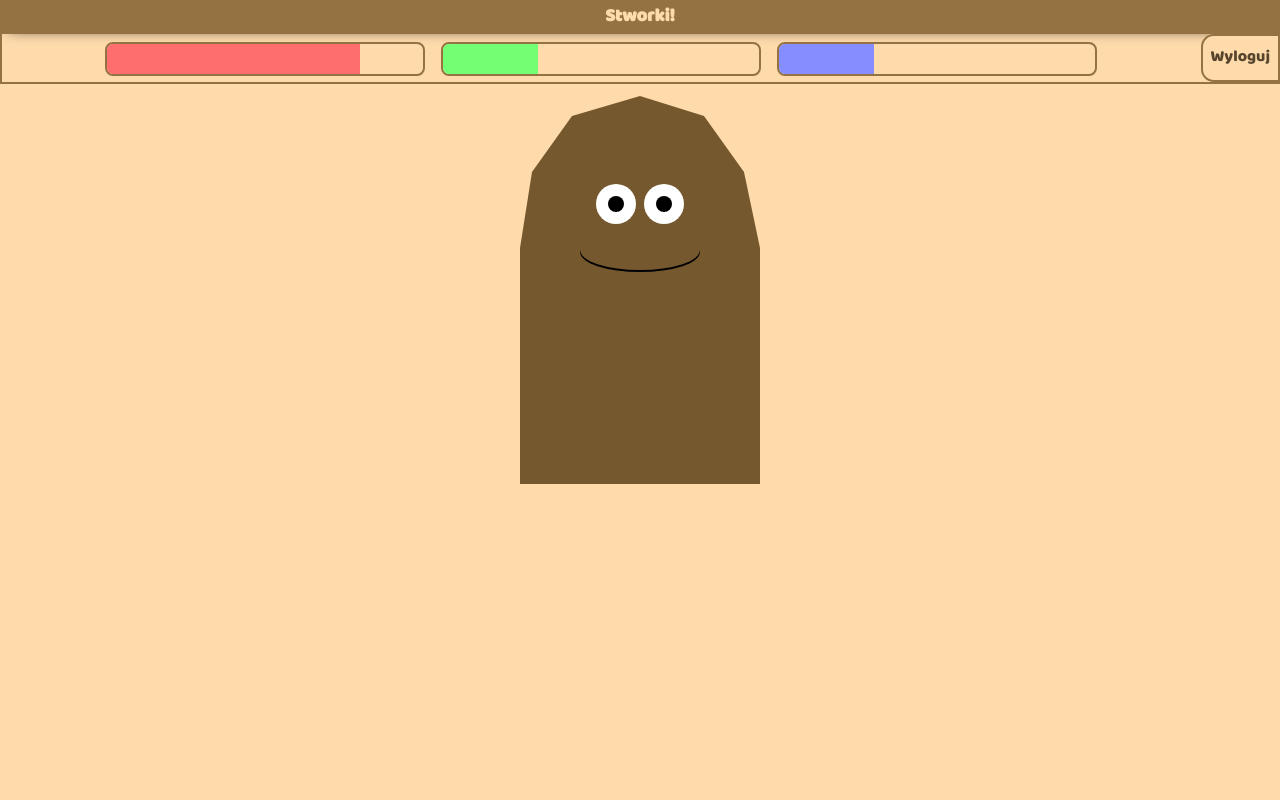
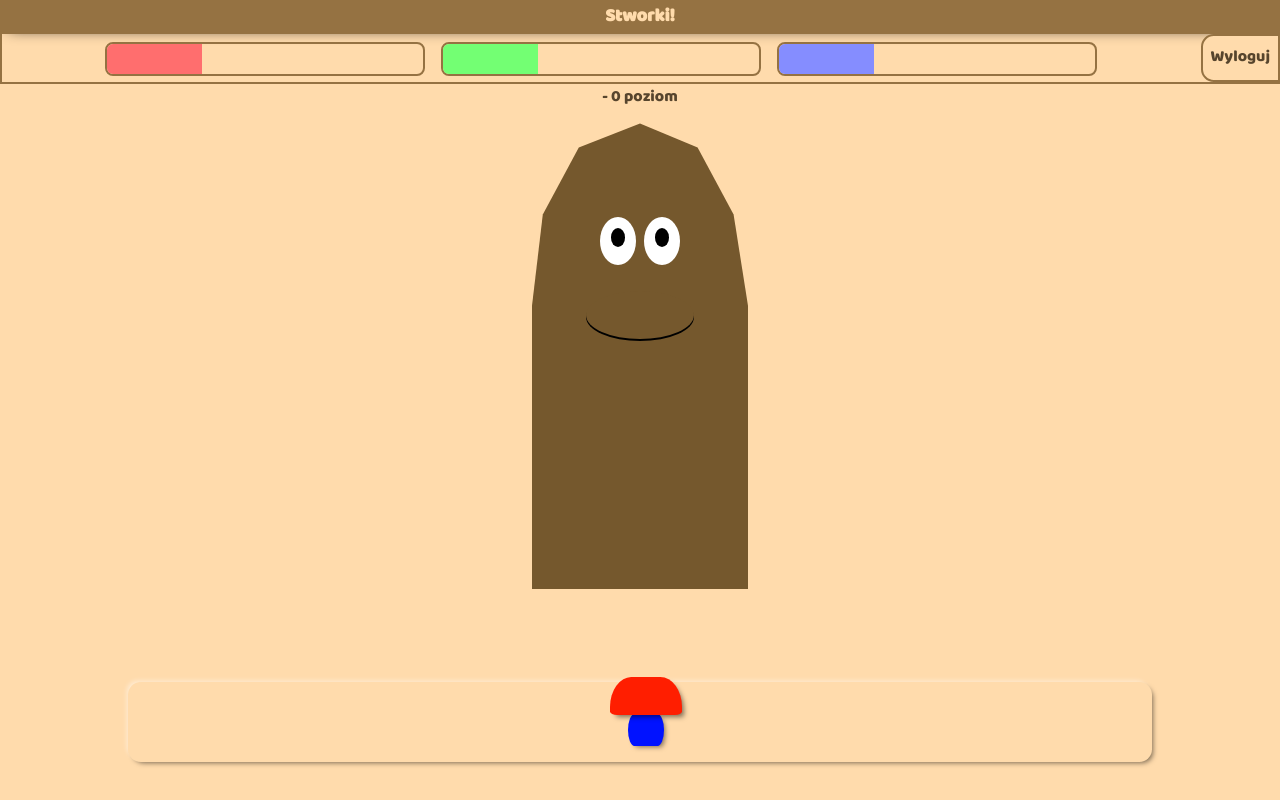
Before and after one commit to AJaszek/StworkiAngularGame, an Angular app: page /game in a window 1280 px wide. Built offline with nearby package versions, Linux system fonts and the light colour scheme; no server answers.

Commit message:
Added sleep function

```diff
--- a/src/app/creature.ts
+++ b/src/app/creature.ts
@@ -1,12 +1,90 @@
-export class Creature  {
-    type: number;
-    kind: string;
-    description: string;
+export class Creature {
+    private type: number;
+    private kind: string;
+    private description: string;
+    private name: string;
+    private level: number;
+    private health: number;
+    private hunger: number;
+    private tiredness: number;
+    private sleep: boolean = false;
 
-    constructor(type: number, kind: string, description: string){
+    constructor(
+        type: number,
+        kind: string,
+        description: string,
+        name: string = "",
+        level: number = 0,
+        health: number = 0,
+        hunger: number = 0,
+        tiredness: number = 0) {
+
         this.type = type;
         this.kind = kind;
         this.description = description;
+        this.name = name;
+        this.level = level;
+        this.health = health;
+        this.hunger = hunger;
+        this.tiredness = tiredness;
+    }
+
+    public setSleep(sleep:boolean){
+        this.sleep=sleep;
+    }
+    public getSleep(){
+        return this.sleep;
+    }
+    public getType(): number {
+        return this.type;
+    }
+
+    public getKind(): string {
+        return this.kind;
+    }
+
+    public getDescription(): string {
+        return this.description;
+    }
+
+    public getName(): string {
+        return this.name;
+    }
+
+    public setName(name: string): void {
+        this.name = name;
+    }
+
+    public getLevel(): number {
+        return this.level;
+    }
+
+    public setLevel(level: number): void {
+        this.level = level;
+    }
+
+    public getHealth(): number {
+        return this.health;
+    }
+
+    public setHealth(health: number): void {
+        this.health = health;
+    }
+
+    public getHunger(): number {
+        return this.hunger;
+    }
+
+    public setHunger(hunger: number): void {
+        this.hunger = hunger;
+    }
+
+    public getTiredness(): number {
+        return this.tiredness;
+    }
+
+    public setTiredness(tiredness: number): void {
+        this.tiredness = tiredness;
     }
 
 }
--- a/src/app/game/game.component.html
+++ b/src/app/game/game.component.html
@@ -12,7 +12,9 @@
         Wyloguj
     </div>
 </div>
+
 <div class="gameWindow">
+    <div class="creatureInfo">{{creature.getName()}} - {{creature.getLevel()}} poziom</div>
     <div class="creature">
 
         <div class="creatureEye">
@@ -26,4 +28,10 @@
         </div>
     </div>
 
+    <div class="interractionBar">
+        <div class="lamp" (click)="changeLampeState()"></div>
+
+    </div>
+
+    <div class="sleepTime"></div>
 </div>
--- a/src/app/game/game.component.scss
+++ b/src/app/game/game.component.scss
@@ -1,12 +1,12 @@
 @import "../login/login.component";
 
-.logoutButton{
+.logoutButton {
     background-color: $beigeLight;
     z-index: 5;
     float: right;
     //position: relative;
-   // top:100%;
-   // right: 0%;
+    // top:100%;
+    // right: 0%;
 
     padding: 1vh;
     height: 6vh;
@@ -17,19 +17,18 @@
     margin-right: -2px;
     //box-shadow: 2px 2px 5px -2px rgba(0, 0, 0, 0.5);
     cursor: pointer;
-
 }
-.notificationBar{
+.notificationBar {
     border: 2px solid $beigeBorder;
     height: 6vh;
     text-align: center;
     //padding: 1vh;
 }
-.notificationBar > div{
+.notificationBar > div {
     box-sizing: border-box;
     display: inline-block;
 }
-.barBorder{
+.barBorder {
     width: 25vw;
     height: 70%;
     margin: 1vh;
@@ -37,36 +36,37 @@
     border-radius: 1vh;
     overflow: hidden;
 }
-.bar{
+.bar {
     //position: absolute;
 
     width: 30%;
     height: 100%;
 }
-#healthBar{
+#healthBar {
     background-color: #ff6e6e;
-
 }
-#hungryBar{
+#hungryBar {
     background-color: #73ff73;
 }
-#tirednessBar{
+#tirednessBar {
     background-color: #858dff;
 }
-.gameWindow{
+.gameWindow {
     text-align: center;
 }
-.creature{
+.creature {
     background-color: rgb(117, 88, 45);
     display: inline-block;
-    min-width: 100px;
-    min-height: 100px;
-    width: 25em;
-    height: 25em;
+    //min-width: 100px;
+    //min-height: 100px;
+    width: 45vh;
+    //width: 25em;
+    //height: 25em;
+    height: 60vh;
     margin: auto;
     clip-path: polygon(20% 100%, 20% 41%, 23% 22%, 33% 8%, 50% 3%, 66% 8%, 76% 22%, 80% 41%, 80% 100%);
 }
-.creatureEye{
+.creatureEye {
     background-color: rgb(255, 255, 255);
     display: inline-block;
     width: 10%;
@@ -74,23 +74,24 @@
     //margin: auto;
     margin: 0.5vh;
     position: relative;
-    top: 6em;
+    top: 13vh;
     z-index: 2;
     border-radius: 50%;
-   // transform: translateX(4em);
-   // transform: translateY(2em);
+    overflow: hidden;
+    //transform: translateX(-6vh);
+    //transform: translateY(-5vh);
 }
-.pupil{
+.pupil {
     background-color: rgb(0, 0, 0);
     border-radius: 50%;
     display: inline-block;
     width: 40%;
     height: 40%;
     margin-top: 30%;
-   // transform: translateY(-0.8em);
+    margin-bottom: 30%;
+    // transform: translateY(-0.8em);
 }
-.creatureMouth{
-
+.creatureMouth {
     background-color: rgb(0, 0, 0);
     display: block;
     width: 30%;
@@ -100,9 +101,8 @@
     position: relative;
     top: 25%;
     border-radius: 50%;
-
 }
-.upperLip{
+.upperLip {
     background-color: rgb(117, 88, 45);
     display: block;
     width: 100%;
@@ -114,41 +114,73 @@
     //transform: translateX(4em);
 }
 
-
-
-
-
-
-
-
-
-
-
-
-
-
-/*.creature{
-    background-color: red;
+.interractionBar {
+    //border: 1px solid $beigeBorder;
+    border-radius: 1vw;
+    background-color: $beigeLight;
+    box-sizing: border-box;
+    height: 10vh;
+    width: 80vw;
+    margin: 10vw 0 3vw 10vw;
+    position: fixed;
+    bottom: 0%;
+    z-index: 2;
+    box-shadow: 3px 3px 5px -2px rgba(0, 0, 0, 0.5), -3px -3px 5px -2px rgba(255, 255, 255, 0.5);
+}
+.lamp::before {
+    content: "";
+    position: relative;
+    background-color: rgb(1, 18, 255);
+    width: 50%;
+    height: 50%;
+    top: 50%;
+    //left: 25%;
     display: inline-block;
-    width: 100px;
-    height: 100px;
-    margin: auto;
+    border-radius: 18% 18% 18% 18% / 50% 50% 50% 50%;
+    box-shadow: 3px 3px 5px -2px rgba(0, 0, 0, 0.5);
 }
-.creature::after{
+.lamp {
+    background-color: rgba(238, 255, 0, 0);
+    border-radius: 50% 50% 50% 50% / 100% 100% 0% 0% ;
+    width: 9vh;
+    height: 8vh;
+    display: inline-block;
+    margin-left: 1vw;
+}
+.lamp::after {
     content: "";
+    position: relative;
+    background-color: rgb(255, 30, 0);
+    width: 100%;
     display: inline-block;
-    background-color: royalblue;
-    width: 100px;
-    height: 100px;
-    position: relative;
-    top: 100px;
+    border-radius: 30% 30% 10% 10% / 78% 78% 10% 10%;
+    height: 60%;
+    top: -70%;
+    box-shadow: 4px 4px 5px -2px rgba(0, 0, 0, 0.5);
 }
-.creature::before{
-    content: "";
-    display: inline-block;
-    background-color: greenyellow;
-    width: 100px;
-    height: 100px;
-    position: relative;
-    top: 100px;
-}*/
+.sleepTime {
+    opacity: 0%;
+    pointer-events: none;
+    position: fixed;
+    top: 0%;
+    background-color: rgba(0, 0, 0, 0.568);
+    width: 100vw;
+    height: 100vh;
+    z-index: 100;
+}
+@keyframes closeEyes {
+    0% {height: 10%;}
+    100% { height: 0.4%; }
+}
+@keyframes openEyes {
+    0% {height: 0.4%;}
+    100% { height: 10%; }
+}
+@keyframes darkenWindow {
+    0% {opacity: 0%;}
+    100% { opacity: 100%; }
+}
+@keyframes lightenWindow {
+    0% {opacity: 100%;}
+    100% { opacity: 0%; }
+}
--- a/src/app/game/game.component.ts
+++ b/src/app/game/game.component.ts
@@ -1,6 +1,7 @@
 import { Component, ElementRef, HostListener, OnInit } from '@angular/core';
 import { Router } from '@angular/router';
 import { ApiConnectorService } from '../api-connector.service';
+import { Creature } from '../creature';
 
 @Component({
   selector: 'app-game',
@@ -9,48 +10,44 @@ import { ApiConnectorService } from '../api-connector.service';
 })
 export class GameComponent implements OnInit {
 
+  creature!: Creature ;
+
   constructor(private api: ApiConnectorService, public router: Router, private elementRef: ElementRef) {
 
-   /* api.getCreatureData().subscribe(
+
+  }
+
+  ngOnInit(): void {
+    this.creature= new Creature(0,"","","",0,0,0,0);
+    this.api.getCreatureData().subscribe(
       (response: any) => {
-        console.log(response);
-
+        this.creature = new Creature(
+          response.type,
+          response.kind,
+          response.description,
+          response.name,
+          response.level,
+          response.health,
+          response.hunger,
+          response.tiredness,
+          );
+          (document.querySelector('#healthBar') as HTMLElement).style.width = this.creature.getHealth().toString()+"%";
+          (document.querySelector('#hungryBar') as HTMLElement).style.width = this.creature.getHunger().toString()+"%";
+          (document.querySelector('#tirednessBar') as HTMLElement).style.width = this.creature.getTiredness().toString()+"%";
       },
       (err: any) => console.log(err)
-    );*/
+    );
+
   }
 
-  ngOnInit(): void {}
 
-  aaa(ev:any){
-    let x:number = ev.touches[0].screenX;
-    let y:number = ev.touches[0].screenY;
-    x*=1;
-    y*=1;
-    this.moveAfterCursor(x, y);
+  ngAfterViewInit() {
+
+    if(!this.creature.getSleep())
+    window.addEventListener('touchmove', this.process_touchmove, false);
+    //window.removeEventListener
   }
-  ngAfterViewInit() {
-    (document.querySelector('#healthBar') as HTMLElement).style.width = '80%';
-    window.addEventListener('touchmove', this.process_touchmove, false);
-  }
-  process_touchmove(ev:any) {
-    let x:number = ev.touches[0].screenX;
-    let y:number = ev.touches[0].screenY;
-    let posX = (x / window.innerWidth) * 16 - 8;
-    let posY = (y / window.innerHeight) * 8 - 3;
-    if(posX > 4) posX = 4;
-    else if(posX < -4) posX = -4;
-    if(posY > 2) posY = 2;
-    else if(posY < -2) posY = -2;
-    (document.querySelectorAll('.creatureEye')[0] as HTMLElement).style.transform = "translate(" + posX + "em," + posY + "em)";
-    (document.querySelectorAll('.creatureEye')[1] as HTMLElement).style.transform = "translate(" + posX + "em," + posY + "em)";
 
-    (document.querySelectorAll('.pupil')[0] as HTMLElement).style.transform = "translate(" + posX/7 + "em," + posY/5 + "em)";
-    (document.querySelectorAll('.pupil')[1] as HTMLElement).style.transform = "translate(" + posX/7 + "em," + posY/5 + "em)";
-
-    (document.querySelector('.creatureMouth') as HTMLElement).style.transform = "translate(" + posX/2 + "em," + posY/2 + "em)";
-
-  }
   logout() {
     this.api.logout().subscribe(
       (response: any) => {
@@ -64,32 +61,75 @@ export class GameComponent implements OnInit {
   @HostListener('document:mousemove', ['$event'])
   @HostListener('document:touchmove', ['$event'])
   onMouseMove(e:any) {
+    if(!this.creature.getSleep())
     this.moveAfterCursor(e.clientX, e.clientY);
-
   }
-
-
   moveAfterCursor(x:number, y:number){
 
     let posX = (x / window.innerWidth) * 16 - 8;
     let posY = (y / window.innerHeight) * 8 - 3;
-    if(posX > 4) posX = 4;
-    else if(posX < -4) posX = -4;
-    if(posY > 2) posY = 2;
-    else if(posY < -2) posY = -2;
-    (document.querySelectorAll('.creatureEye')[0] as HTMLElement).style.transform = "translate(" + posX + "em," + posY + "em)";
-    (document.querySelectorAll('.creatureEye')[1] as HTMLElement).style.transform = "translate(" + posX + "em," + posY + "em)";
+    if(posX > 6) posX = 6;
+    else if(posX < -6) posX = -6;
+    if(posY > 5) posY = 5;
+    else if(posY < -5) posY = -5;
+    (document.querySelectorAll('.creatureEye')[0] as HTMLElement).style.transform = "translate(" + posX + "vh," + posY + "vh)";
+    (document.querySelectorAll('.creatureEye')[1] as HTMLElement).style.transform = "translate(" + posX + "vh," + posY + "vh)";
 
-    (document.querySelectorAll('.pupil')[0] as HTMLElement).style.transform = "translate(" + posX/7 + "em," + posY/5 + "em)";
-    (document.querySelectorAll('.pupil')[1] as HTMLElement).style.transform = "translate(" + posX/7 + "em," + posY/5 + "em)";
+    (document.querySelectorAll('.pupil')[0] as HTMLElement).style.transform = "translate(" + posX/6 + "vh," + posY/3 + "vh)";
+    (document.querySelectorAll('.pupil')[1] as HTMLElement).style.transform = "translate(" + posX/6 + "vh," + posY/3 + "vh)";
 
-    (document.querySelector('.creatureMouth') as HTMLElement).style.transform = "translate(" + posX/2 + "em," + posY/2 + "em)";
+    (document.querySelector('.creatureMouth') as HTMLElement).style.transform = "translate(" + posX/2 + "vh," + posY/2 + "vh)";
 
     return 0;
 
     //(document.querySelector('.upperLip') as HTMLElement).style.height = "";
+    //element.getBoundingClientRect() - x, y elementu
+  }
+  process_touchmove(ev:any) {
+    let x:number = ev.touches[0].screenX;
+    let y:number = ev.touches[0].screenY;
+    let posX = (x / window.innerWidth) * 16 - 8;
+    let posY = (y / window.innerHeight) * 8 - 3;
+    if(posX > 6) posX = 6;
+    else if(posX < -6) posX = -6;
+    if(posY > 5) posY = 5;
+    else if(posY < -5) posY = -5;
+    (document.querySelectorAll('.creatureEye')[0] as HTMLElement).style.transform = "translate(" + posX + "vh," + posY + "vh)";
+    (document.querySelectorAll('.creatureEye')[1] as HTMLElement).style.transform = "translate(" + posX + "vh," + posY + "vh)";
+
+    (document.querySelectorAll('.pupil')[0] as HTMLElement).style.transform = "translate(" + posX/6 + "vh," + posY/3 + "vh)";
+    (document.querySelectorAll('.pupil')[1] as HTMLElement).style.transform = "translate(" + posX/6 + "vh," + posY/3 + "vh)";
+
+    (document.querySelector('.creatureMouth') as HTMLElement).style.transform = "translate(" + posX/2 + "vh," + posY/2 + "vh)";
+
+
+  }
+
+  changeLampeState(){
+    let state = !this.creature.getSleep();
+    this.creature.setSleep(state);
+    if(state){
+      //(document.querySelectorAll('.sleepTime')[0] as HTMLElement).style.visibility = "visible";
+      //(document.querySelectorAll('.creatureEye')[0] as HTMLElement).style.height = "0.4%";
+      (document.querySelectorAll('.creatureEye')[0] as HTMLElement).style.animation = "closeEyes 1s linear forwards";
+      (document.querySelectorAll('.creatureEye')[1] as HTMLElement).style.animation = "closeEyes 1s linear forwards";
+      //(document.querySelectorAll('.creatureEye')[1] as HTMLElement).style.height = "0.4%";
+      window.removeEventListener("touchmove", this.process_touchmove, false);
+      (document.querySelector('.sleepTime') as HTMLElement).style.animation = "darkenWindow 2s linear forwards";
+      (document.querySelector('.lamp') as HTMLElement).style.backgroundColor = "rgb(238, 255, 0)";
+    }
+    else{
+      //(document.querySelectorAll('.sleepTime')[0] as HTMLElement).style.visibility = "hidden";
+      (document.querySelectorAll('.creatureEye')[0] as HTMLElement).style.height = "10%";
+      (document.querySelectorAll('.creatureEye')[0] as HTMLElement).style.animation = "openEyes 1s linear forwards";
+      (document.querySelectorAll('.creatureEye')[1] as HTMLElement).style.animation = "openEyes 1s linear forwards";
+      (document.querySelectorAll('.creatureEye')[1] as HTMLElement).style.height = "10%";
+      window.addEventListener("touchmove", this.process_touchmove, false);
+      (document.querySelector('.sleepTime') as HTMLElement).style.animation = "lightenWindow 2s linear forwards";
+      (document.querySelector('.lamp') as HTMLElement).style.backgroundColor = "rgba(238, 255, 0, 0)";
+      //(document.querySelector('.sleepTime') as HTMLElement).style.animationDirection= "reverse";
+    }
   }
 
 
-
 }
```
Also changed, not shown: src/app/register/register.component.html (+4 -4 lines), src/app/register/register.component.ts (+6 -2 lines).
